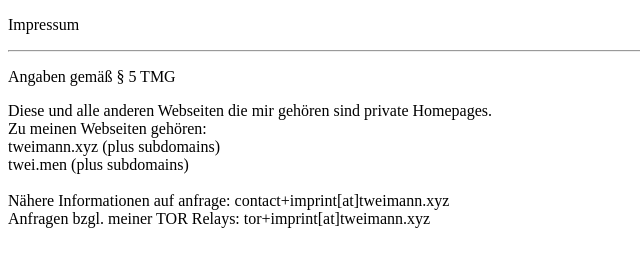
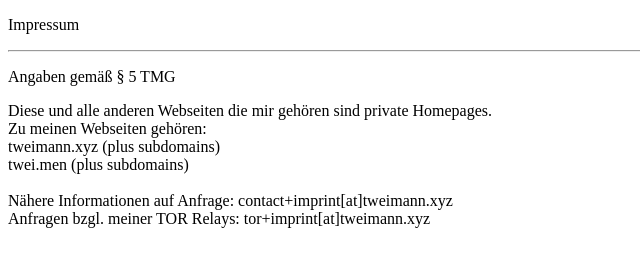
Before and after one commit to tweimann/tweimann.xyz, a plain HTML site: page imprint.html in a window 1280 px wide. Shown: the top 275 px of the page, 0-640 px from the left. Drawn offline with Linux system fonts and the light colour scheme.

Commit message:
Update imprint.html

```diff
--- a/imprint.html
+++ b/imprint.html
@@ -14,7 +14,7 @@
             tweimann.xyz (plus subdomains)<br>
             twei.men (plus subdomains)<br>
             <br>
-            Nähere Informationen auf anfrage: contact+imprint[at]tweimann.xyz<br>
+            Nähere Informationen auf Anfrage: contact+imprint[at]tweimann.xyz<br>
             Anfragen bzgl. meiner TOR Relays: tor+imprint[at]tweimann.xyz<br>
             </p>
             <br>
```
